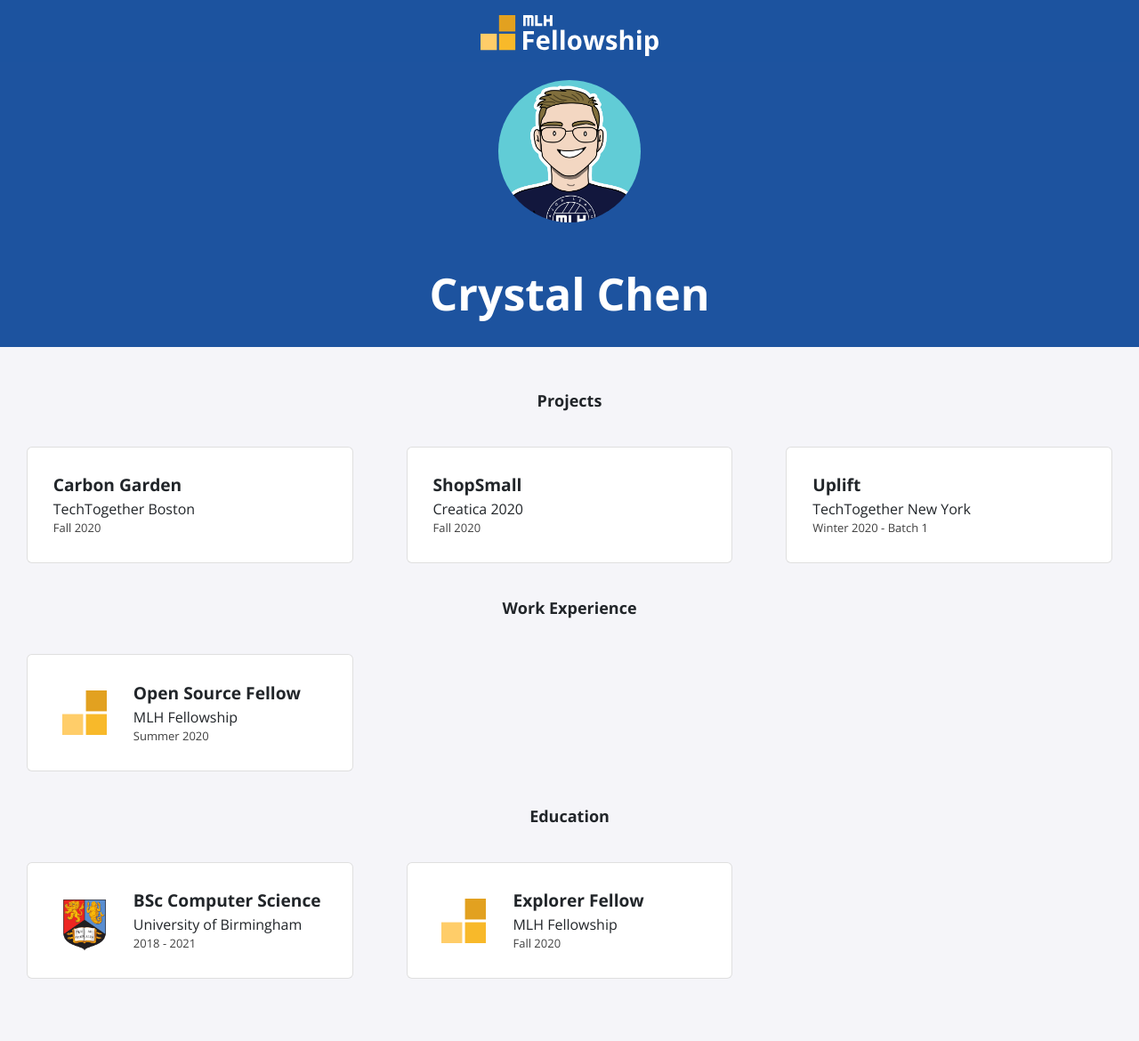
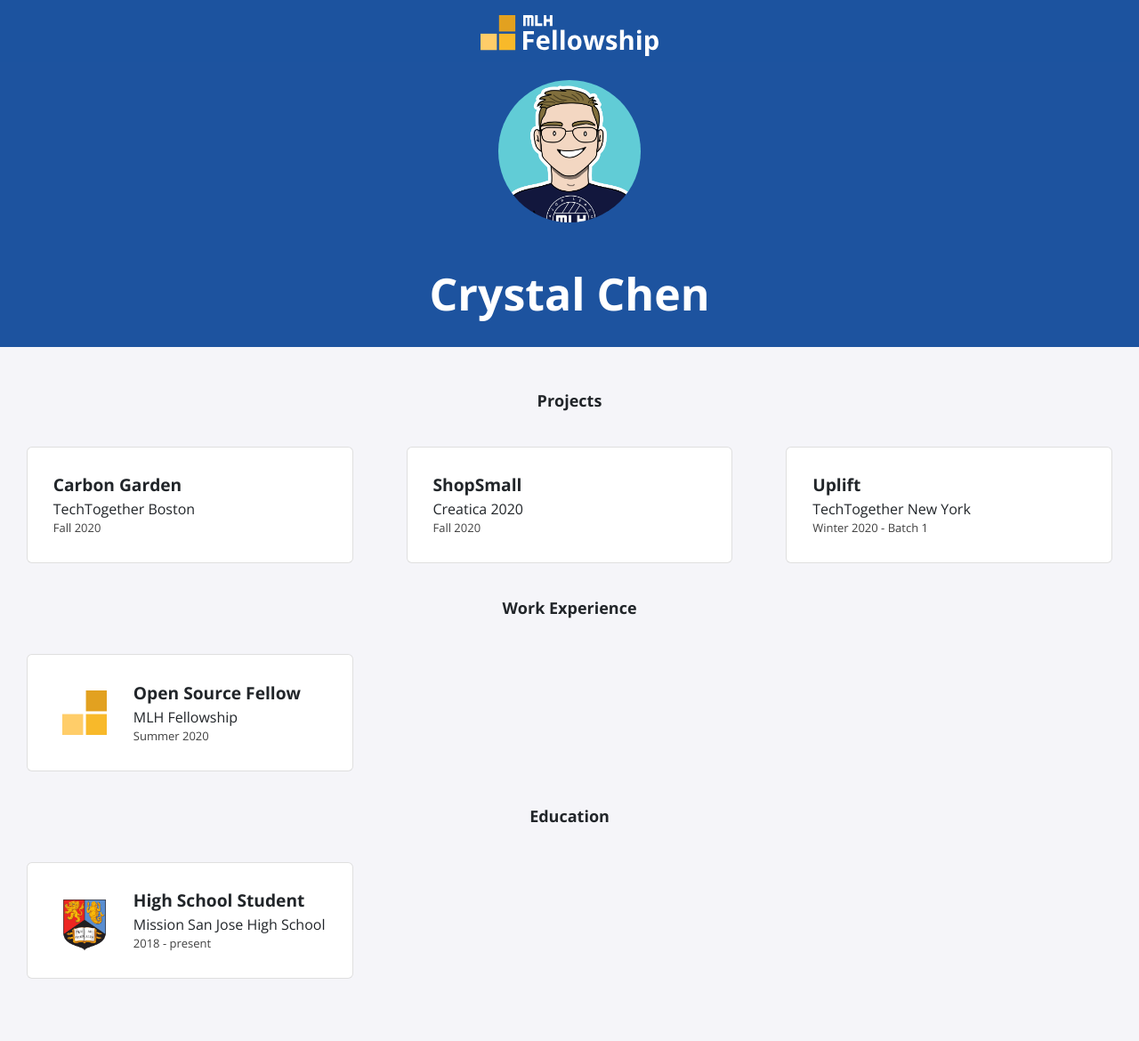
Before and after one commit to crystalrchen/crystalrchen.github.io, a Jekyll site: the page built from index.html, in a window 1280 px wide. Shown: the whole page at 89% size. Built offline with Jekyll 4.4.1, drawn with Linux system fonts in a browser that asks for light colours; nearby versions of some CDN libraries.

Commit message:
Update education.yml

```diff
--- a/_data/education.yml
+++ b/_data/education.yml
@@ -1,9 +1,4 @@
-- course: BSc Computer Science
-  institute: University of Birmingham
-  dates: 2018 - 2021
+- course: High School Student
+  institute: Mission San Jose High School
+  dates: 2018 - present
   logo: uob.png
-
-- course: Explorer Fellow
-  institute: MLH Fellowship
-  dates: Fall 2020
-  logo: fellowship.svg
```
